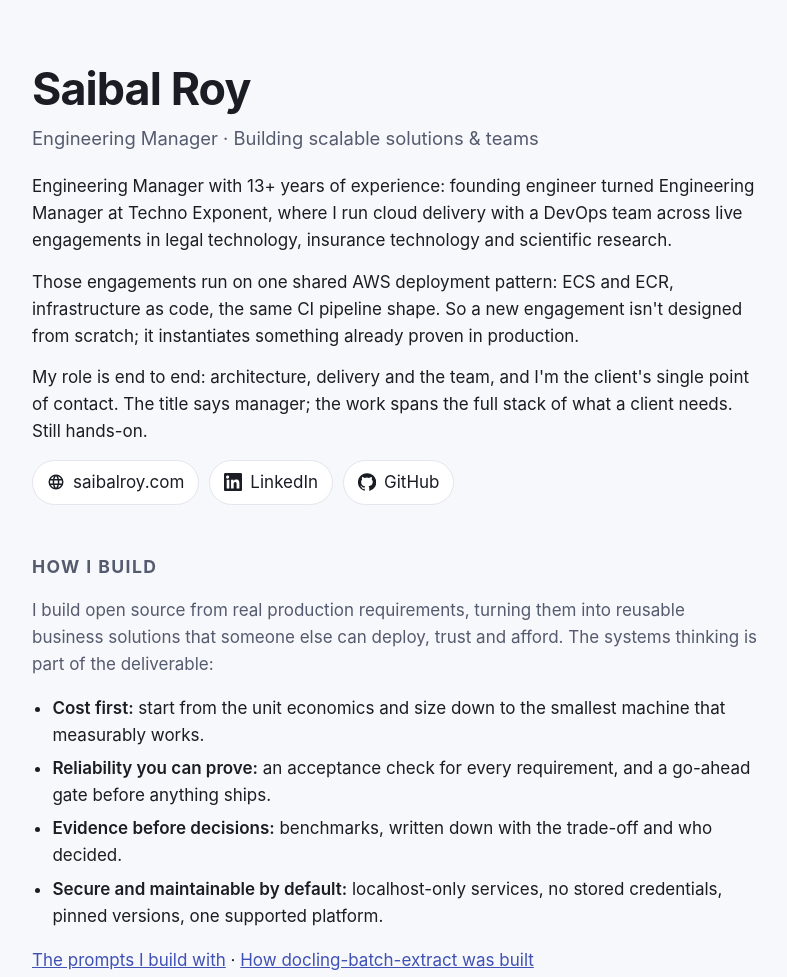
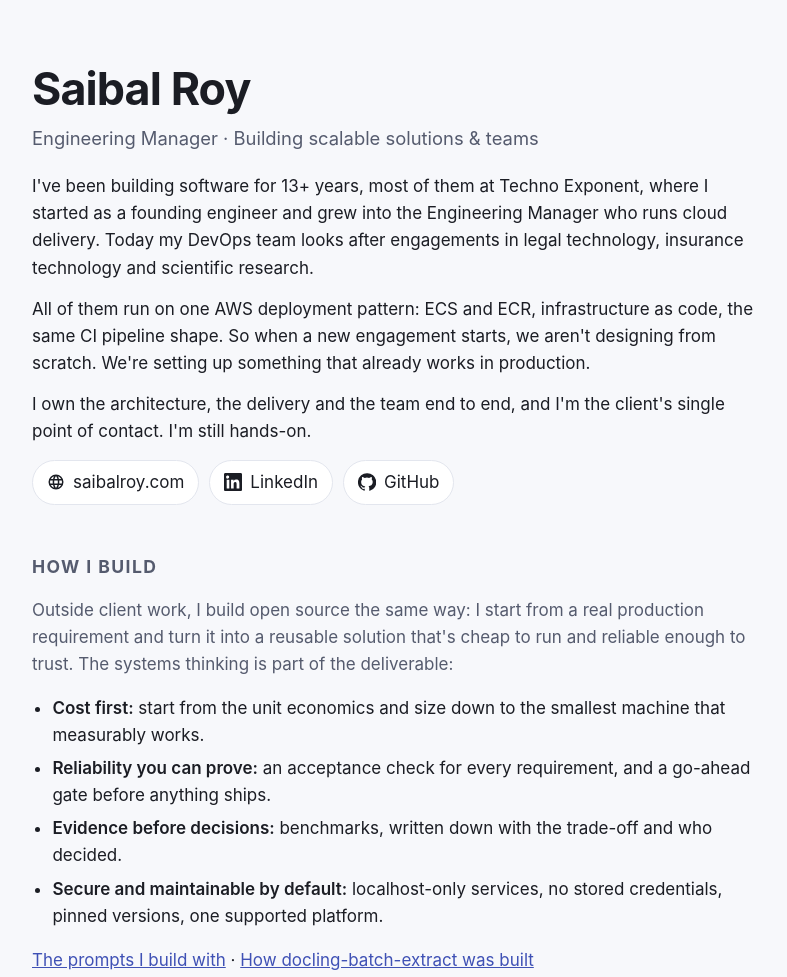
Before and after one commit to saibal-roy/saibal-roy.github.io, a plain HTML site: page index.html in a window 1280 px wide. Shown: the top 977 px of the page, without its empty margins (244-1031 px from the left). Drawn offline with Linux system fonts and the light colour scheme.

Commit message:
Tell the story in one consistent voice

```diff
--- a/index.html
+++ b/index.html
@@ -61,9 +61,9 @@
 <main>
   <h1>Saibal Roy</h1>
   <p class="tagline">Engineering Manager · Building scalable solutions &amp; teams</p>
-  <p class="intro">Engineering Manager with 13+ years of experience: founding engineer turned Engineering Manager at Techno Exponent, where I run cloud delivery with a DevOps team across live engagements in legal technology, insurance technology and scientific research.</p>
-  <p class="intro">Those engagements run on one shared AWS deployment pattern: ECS and ECR, infrastructure as code, the same CI pipeline shape. So a new engagement isn't designed from scratch; it instantiates something already proven in production.</p>
-  <p class="intro">My role is end to end: architecture, delivery and the team, and I'm the client's single point of contact. The title says manager; the work spans the full stack of what a client needs. Still hands-on.</p>
+  <p class="intro">I&#39;ve been building software for 13+ years, most of them at Techno Exponent, where I started as a founding engineer and grew into the Engineering Manager who runs cloud delivery. Today my DevOps team looks after engagements in legal technology, insurance technology and scientific research.</p>
+  <p class="intro">All of them run on one AWS deployment pattern: ECS and ECR, infrastructure as code, the same CI pipeline shape. So when a new engagement starts, we aren&#39;t designing from scratch. We&#39;re setting up something that already works in production.</p>
+  <p class="intro">I own the architecture, the delivery and the team end to end, and I&#39;m the client&#39;s single point of contact. I&#39;m still hands-on.</p>
 
   <nav class="links" aria-label="Profiles">
     <a href="https://www.saibalroy.com/">
@@ -82,7 +82,7 @@
 
   <section class="how" aria-labelledby="how">
     <h2 id="how">How I build</h2>
-    <p class="lead">I build open source from real production requirements, turning them into reusable business solutions that someone else can deploy, trust and afford. The systems thinking is part of the deliverable:</p>
+    <p class="lead">Outside client work, I build open source the same way: I start from a real production requirement and turn it into a reusable solution that&#39;s cheap to run and reliable enough to trust. The systems thinking is part of the deliverable:</p>
     <ul class="principles">
       <li><strong>Cost first:</strong> start from the unit economics and size down to the smallest machine that measurably works.</li>
       <li><strong>Reliability you can prove:</strong> an acceptance check for every requirement, and a go-ahead gate before anything ships.</li>
```
